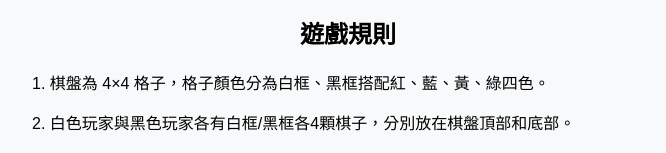
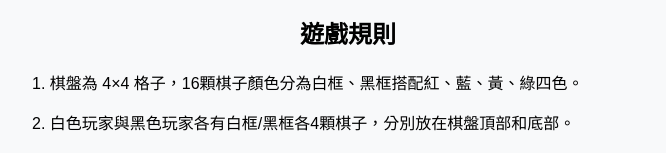
Before and after one commit to Oro-Zhou/four_color_game, a plain HTML site: page index.html in a window 1280 px wide. Shown: the part 146-299 px from the top of the page, without its empty margins (292-958 px from the left). Drawn offline with Linux system fonts and the light colour scheme.

Commit message:
Update index.html

```diff
--- a/index.html
+++ b/index.html
@@ -137,7 +137,7 @@
         <button class="mode-button" onclick="startGame('CvP')">CvP（電腦對玩家）</button>
         <h2>遊戲規則</h2>
         <div id="rules-section">
-            <p>1. 棋盤為 4×4 格子，格子顏色分為白框、黑框搭配紅、藍、黃、綠四色。</p>
+            <p>1. 棋盤為 4×4 格子，16顆棋子顏色分為白框、黑框搭配紅、藍、黃、綠四色。</p>
             <p>2. 白色玩家與黑色玩家各有白框/黑框各4顆棋子，分別放在棋盤頂部和底部。</p>
             <p>3. 深紫色圓形為移動指示物，表示當前必須移動的棋子。</p>
             <p>4. 由白色玩家先開始，點擊任意白框棋子將移動指示物放置上去並開始遊戲。</p>
```
